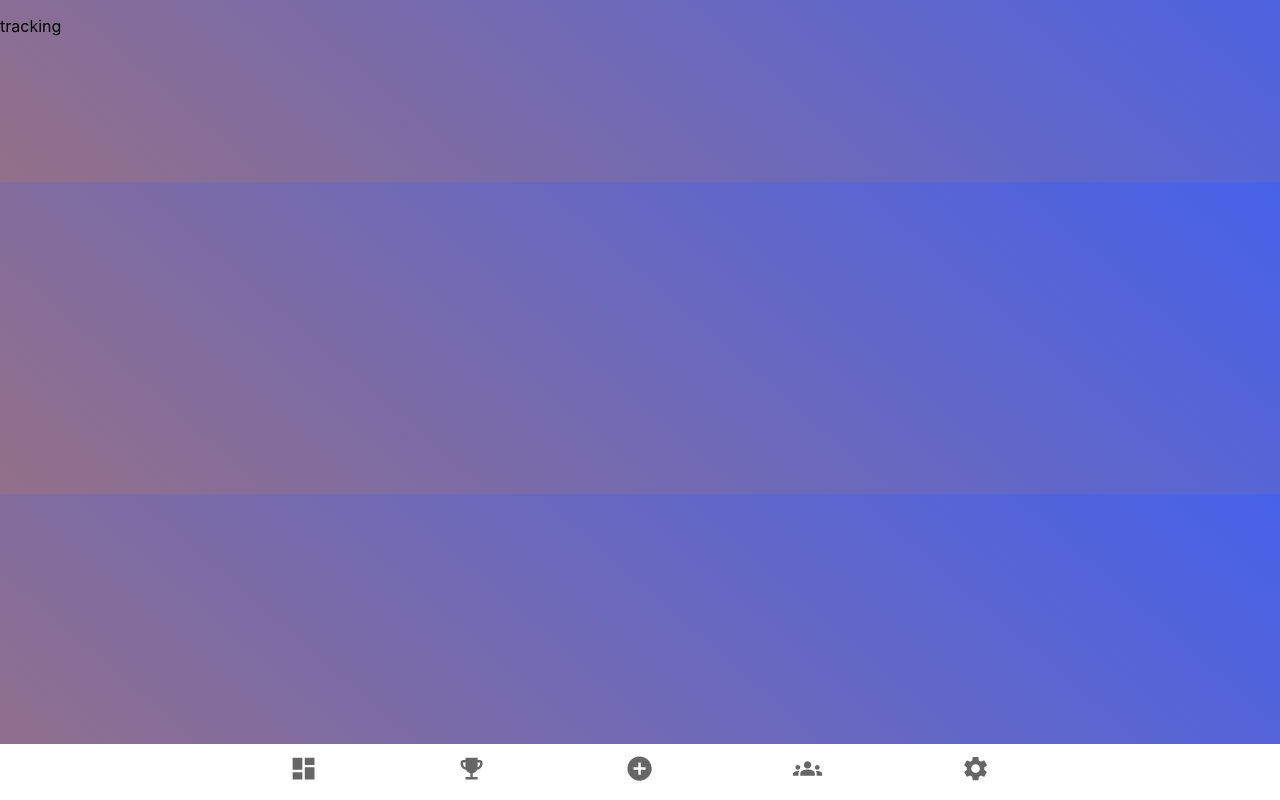
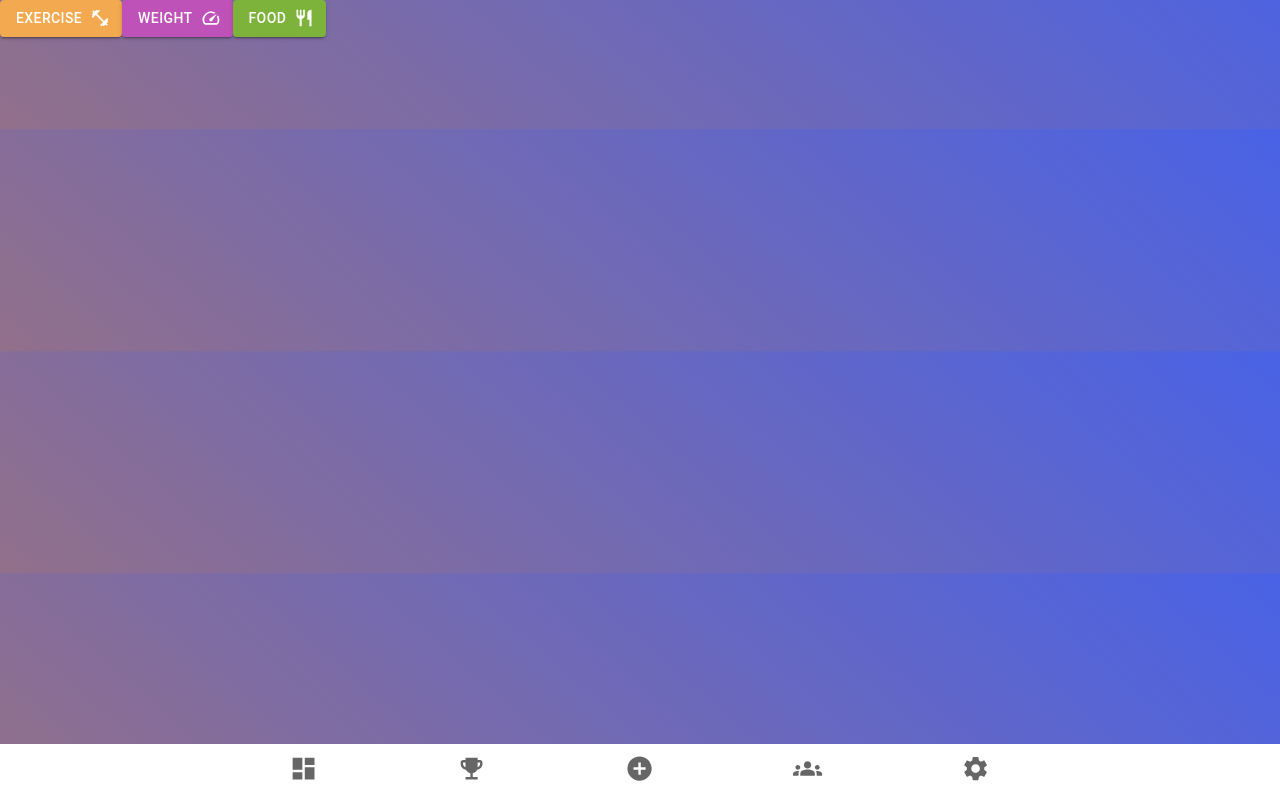
Before and after one commit to disgustatorium/softwareengineering, a React (Create React App) app in the folder react-app/: page /tracking in a window 1280 px wide. Built offline with nearby package versions, Linux system fonts and the light colour scheme.

Commit message:
Trio of Buttons
Added button trio and routes

```diff
--- a/react-app/public/index.html
+++ b/react-app/public/index.html
@@ -24,7 +24,7 @@
       work correctly both with client-side routing and a non-root public URL.
       Learn how to configure a non-root public URL by running `npm run build`.
     -->
-    <title>React App</title>
+    <title>FitQuest</title>
   </head>
   <body>
     <noscript>You need to enable JavaScript to run this app.</noscript>
--- a/react-app/src/routes/goals.jsx
+++ b/react-app/src/routes/goals.jsx
@@ -39,7 +39,7 @@ function GoalsListItem({ name, target, daysLeft }) {
           <Grid xs={6}>
             <Typography variant='h6'>
               days left
-              </Typography>
+            </Typography>
           </Grid>
         </Grid>
       </Grid>
--- a/react-app/src/routes/tracking.jsx
+++ b/react-app/src/routes/tracking.jsx
@@ -1,7 +1,18 @@
+import React, {useState} from 'react'
+import { Button } from '@mui/material';
+import { Link } from 'react-router-dom'
+import FitnessCenterIcon from '@mui/icons-material/FitnessCenter';
+import SpeedIcon from '@mui/icons-material/Speed';
+import RestaurantIcon from '@mui/icons-material/Restaurant';
+
 export default function Tracking() {
-    return (
-      <>
-        <p>tracking</p>
-      </>
-    );
+    const [toggle, setToggle] = useState(true)
+
+    return(
+      <div>
+        <Button component={Link} to="addExercise" style={{backgroundColor : "#f2a950"}} endIcon={<FitnessCenterIcon/>} variant="contained">Exercise</Button>
+        <Button component={Link} to="addWeight" style={{backgroundColor : "#bf52b8"}} endIcon={<SpeedIcon/>} variant="contained">Weight</Button>
+        <Button component={Link} to="addFood" style={{backgroundColor : "#7db33b"}} endIcon={<RestaurantIcon/>} variant="contained">Food</Button>
+      </div>
+    )
   }
--- /dev/null
+++ b/react-app/src/routes/tracking/addExercise.jsx
@@ -0,0 +1,7 @@
+export default function AddExercise() {
+    return (
+      <>
+        <p>ADDING EXERCISE HERE</p>
+      </>
+    );
+  }
--- /dev/null
+++ b/react-app/src/routes/tracking/addFood.jsx
@@ -0,0 +1,7 @@
+export default function AddFood() {
+    return (
+      <>
+        <p>ADDING FOOD HERE</p>
+      </>
+    );
+  }
--- /dev/null
+++ b/react-app/src/routes/tracking/addWeight.jsx
@@ -0,0 +1,7 @@
+export default function AddWeight() {
+    return (
+      <>
+        <p>ADDING WEIGHT HERE</p>
+      </>
+    );
+  }
```
Also changed, not shown: react-app/src/index.js (+15 -0 lines), 1 other file (tests, documents, lock files or other folders).
